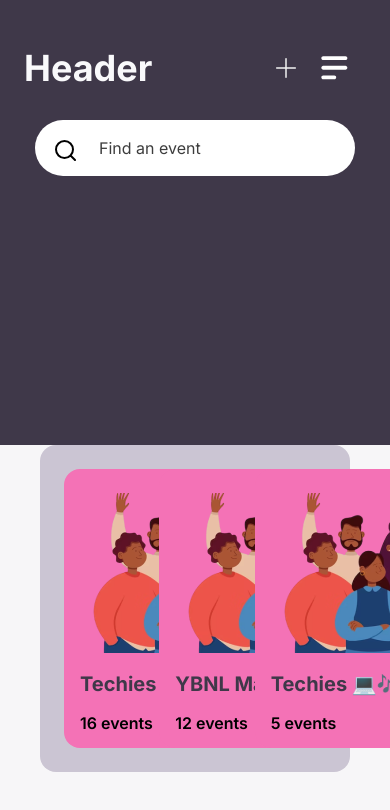
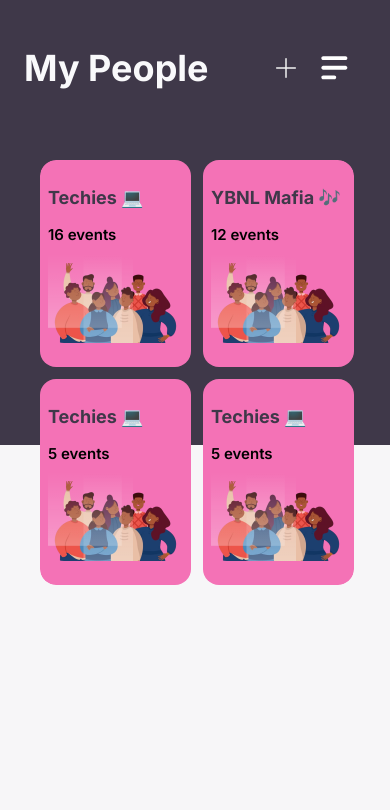
Before and after one commit to sultyl/wetindeysup, a Next.js app: page /people in a window 390 px wide. Shown: the top 810 px of the page. Built offline with nearby package versions, Linux system fonts and the light colour scheme.

Commit message:
responsiveness -3

```diff
--- a/@types/index.d.ts
+++ b/@types/index.d.ts
@@ -1,5 +1,8 @@
 export interface MainLayoutProps {
   children?: React.ReactNode;
+  title: string;
+  href: string;
+  showSearchInput?: boolean;
   //   className?: React.ComponentProps<"div">["className"];
 }
 
--- a/components/layout/mainLayout.tsx
+++ b/components/layout/mainLayout.tsx
@@ -15,7 +15,7 @@
 
 type Anchor = "left" | "top" | "bottom" | "right";
 
-function MainLayout({ children }: MainLayoutProps) {
+function MainLayout({ children, title, href, showSearchInput }: MainLayoutProps) {
   const [state, setState] = useState({
     left: false,
   });
@@ -29,13 +29,13 @@
       <div className="md:hidden lg:hidden bg-primary min-h-[445px]">
         <div className="px-6 pt-12 flex flex-col gap-8">
           <div className="flex justify-between">
-            <h1 className="text-[#f9f9fb] text-4xl font-bold">Header</h1>
+            <h1 className="text-[#f9f9fb] text-4xl font-bold">{title}</h1>
             <div className="flex items-center">
-              <Link href='/timeline/create-events'>
+              <Link href={href}>
                 <svg xmlns="http://www.w3.org/2000/svg" width="32" height="32" viewBox="0 0 32 32" fill="none">
                   <g clip-path="url(#clip0_4_1613)">
-                    <path d="M16 6.6665V25.3332" stroke="#F2F2F2" stroke-width="1.5" stroke-linecap="round" stroke-linejoin="round"/>
-                    <path d="M6.66669 16H25.3334" stroke="#F2F2F2" stroke-width="1.5" stroke-linecap="round" stroke-linejoin="round"/>
+                    <path d="M16 6.6665V25.3332" stroke="#F2F2F2" strokeWidth="1.5" strokeLinecap="round" strokeLinejoin="round"/>
+                    <path d="M6.66669 16H25.3334" stroke="#F2F2F2" strokeWidth="1.5" strokeLinecap="round" strokeLinejoin="round"/>
                   </g>
                   <defs>
                     <clipPath id="clip0_4_1613">
@@ -49,6 +49,7 @@
               </Button>
             </div>
           </div>
+          {showSearchInput && (
             <div className="w-full flex justify-center">
               <div className="w-80 h-14 relative items-center">
                 <input
@@ -60,6 +61,7 @@
                 </div>
               </div>
             </div>
+          )}
         </div>
         <Drawer
           anchor="left"
--- a/components/layout/sidebar.tsx
+++ b/components/layout/sidebar.tsx
@@ -24,12 +24,12 @@
         <NavLinks />
       </div>
 
-      <Link href='/auth'>
-        <button className="flex gap-3 items-center text-white/50 font-medium px-12">
+      <form action={'/'}>
+        <button type="submit" className="flex gap-3 items-center text-white/50 font-medium px-12">
           <LogoutIcon />
           <span>Log Out</span>
         </button>
-      </Link>
+      </form>
     </aside>
   );
 }
--- a/components/myPeopleCard.tsx
+++ b/components/myPeopleCard.tsx
@@ -8,21 +8,21 @@
 
 export default function MyPeopleCard({ title, events }: MyPeopleCardProps) {
   return (
-    <div className="px-[16px] py-[24px] w-[302px] h-[279px] flex flex-col gap-[16px] bg-pink-400 rounded-[16px] relative">
+    <div className="px-2 py-[24px] md:w-[302px] md:h-[279px] flex flex-col-reverse md:flex-col gap-[16px] bg-pink-400 rounded-[16px]">
       <Image
         className="rounded-[16px] w-[270px]"
         src={TechiesImage}
         alt="Techies"
       />
       <div className="flex flex-col gap-[12px]">
-        <h1 className="font-bold font-montserrat text-[20px] text-primary">
+        <h1 className="font-bold font-montserrat text-lg md:text-[20px] text-primary">
           {title}
         </h1>
-        <h4 className="font-semibold font-sans text-[16px] text-black">
+        <h4 className="font-semibold font-sans text-[15px] md:text-[16px] text-black">
           {events} events
         </h4>
       </div>
-      <span className="absolute top-[136px] left-[193px]">
+      <span className="absolute md:-top-[] md:left-[] opacity-50">
         <svg
           xmlns="http://www.w3.org/2000/svg"
           width="85"
@@ -51,8 +51,8 @@
               y2="188.865"
               gradientUnits="userSpaceOnUse"
             >
-              <stop stop-color="white" stop-opacity="0" />
-              <stop offset="1" stop-color="white" />
+              <stop stopColor="white" stopOpacity="0" />
+              <stop offset="1" stopColor="white" />
             </linearGradient>
             <linearGradient
               id="paint1_linear_14_7228"
@@ -62,8 +62,8 @@
               y2="161.097"
               gradientUnits="userSpaceOnUse"
             >
-              <stop stop-color="white" stop-opacity="0" />
-              <stop offset="1" stop-color="white" />
+              <stop stopColor="white" stopOpacity="0" />
+              <stop offset="1" stopColor="white" />
             </linearGradient>
           </defs>
         </svg>
--- a/pages/auth/index.tsx
+++ b/pages/auth/index.tsx
@@ -31,7 +31,7 @@
       <div className="md:bg-[#F7F6F8] bg-[#3F3849] md:pt-14">
         <Image src={Logo} className="pl-8 hidden md:flex" width={200} height={60} alt="Logo" />
         <div className="px-8 md:px-12 lg:px-16 mb-6 flex justify-center items-center min-h-screen md:min-h-full lg:min-h-[500px] xl:h-[80%]">
-          <div>
+          <Link href='/'>
             <svg xmlns="http://www.w3.org/2000/svg" width="28" height="23" viewBox="0 0 28 23" fill="none" className="md:hidden mb-8">
               <path fillRule="evenodd" clipRule="evenodd" d="M13.3161 22.3257C12.8785 22.7575 12.2851 23 11.6664 23C11.0476 23 10.4543 22.7575 10.0167 22.3257L0.683181 13.1142C0.245741 12.6824 0 12.0967 0 11.4861C0 10.8755 0.245741 10.2898 0.683181 9.85796L10.0167 0.646446C10.4568 0.226958 11.0462 -0.00515987 11.658 8.70545e-05C12.2698 0.00533398 12.855 0.247526 13.2876 0.674498C13.7203 1.10147 13.9657 1.67906 13.971 2.28287C13.9763 2.88668 13.7411 3.46839 13.3161 3.90272L7.96564 9.18322H25.6666C26.2855 9.18322 26.879 9.42584 27.3166 9.85772C27.7542 10.2896 28 10.8753 28 11.4861C28 12.0969 27.7542 12.6826 27.3166 13.1145C26.879 13.5464 26.2855 13.789 25.6666 13.789H7.96564L13.3161 19.0695C13.7535 19.5013 13.9993 20.087 13.9993 20.6976C13.9993 21.3083 13.7535 21.8939 13.3161 22.3257Z" fill="white"/>
             </svg>
@@ -106,7 +106,7 @@
               By continuing, you agree with our{" "}
               <span className="font-semibold text-[#8C8896] md:text-black">privacy policy</span>
             </p>
-          </div>
+          </Link>
         </div>
       </div>
     </div>
--- a/pages/calendar.tsx
+++ b/pages/calendar.tsx
@@ -3,7 +3,7 @@
 import Header from "@/components/header";
 export default function Calendar() {
   return (
-    <MainLayout>
+    <MainLayout title={"Calendar"} href={""}  showSearchInput={true}>
       <Header
         title={"Calendar"}
         info={"Stay Connected to Your People’s Events."}
--- a/pages/people.tsx
+++ b/pages/people.tsx
@@ -1,18 +1,22 @@
 import MainLayout from "@/components/layout/mainLayout";
 import Header from "@/components/header";
 import MyPeopleCard from "@/components/myPeopleCard";
+import { useMediaQuery } from "@mui/material";
 
 export default function People() {
+  const isSmallScreen = useMediaQuery('(max-width: 600px)');
+  const showSearchInput = !isSmallScreen;
   return (
-    <MainLayout>
+    <MainLayout title={"My People"} href={'/people/people-details'} showSearchInput={false}>
       <Header
         title="My People"
         info="Stay Connected to Your People’s Events."
       />
-      <div className="bg-secondary rounded-2xl w-full p-6 grid grid-cols-3 gap-6">
-        <MyPeopleCard title="Techies 💻🎶" events={16} />
+      <div className="people md:bg-secondary overflow-hidden rounded-2xl md:p-6 grid justify-center md:grid-cols-3 gap-3 md:gap-6 md:relative absolute md:top-0 top-40 md:mr-0 mr-9">
+        <MyPeopleCard title={isSmallScreen ? `Techies 💻` : `Techies 💻🎶`} events={16} />
         <MyPeopleCard title="YBNL Mafia 🎶" events={12} />
-        <MyPeopleCard title="Techies 💻🎶" events={5} />
+        <MyPeopleCard title={isSmallScreen ? `Techies 💻` : `Techies 💻🎶`} events={5} />
+        <MyPeopleCard title={isSmallScreen ? `Techies 💻` : `Techies 💻🎶`} events={5} />
       </div>
     </MainLayout>
   );
--- a/pages/people-details.tsx
+++ b/pages/people/people-details.tsx
@@ -4,13 +4,13 @@
 
 export default function PeopleDetails() {
   return (
-    <MainLayout>
+    <div>
       <PeopleHeader />
       <div className=" w-full p-6 grid grid-cols-3 gap-6">
         <MyPeopleCardDetails />
         <MyPeopleCardDetails />
         <MyPeopleCardDetails />
       </div>
-    </MainLayout>
+    </div>
   );
 }
--- a/pages/settings.tsx
+++ b/pages/settings.tsx
@@ -3,7 +3,7 @@
 
 export default function settings() {
   return (
-    <MainLayout>
+    <MainLayout title={"Settings"} href={""} >
       <div className="w-full">
         <div className="mb-8 w-full flex justify-between items-center">
           <div className="space-y-2">
--- a/pages/timeline.tsx
+++ b/pages/timeline.tsx
@@ -5,8 +5,8 @@
 
 export default function Timeline() {
   return (
-    <MainLayout>
-      <Header title="Header" info="Explore the events happening around you." />
+    <MainLayout title={"Timeline"} href={'/timeline/create-events'}  showSearchInput={true}>
+      <Header title="Timeline" info="Explore the events happening around you." />
       <MyTimeline />
     </MainLayout>
   );
--- a/styles/globals.css
+++ b/styles/globals.css
@@ -3,6 +3,11 @@
 @tailwind base;
 @tailwind components;
 @tailwind utilities;
+
+
+ .people {
+  grid-template-columns: 1fr 1fr;
+ }
 
 .rbc-today{
     background: linear-gradient(0deg, rgba(63, 56, 73, 0.5), rgba(63, 56, 73, 0.5)),linear-gradient(0deg, #CBC5D3, #CBC5D3) !important;
```
Lines whose indentation alone changed are shown as unchanged.
